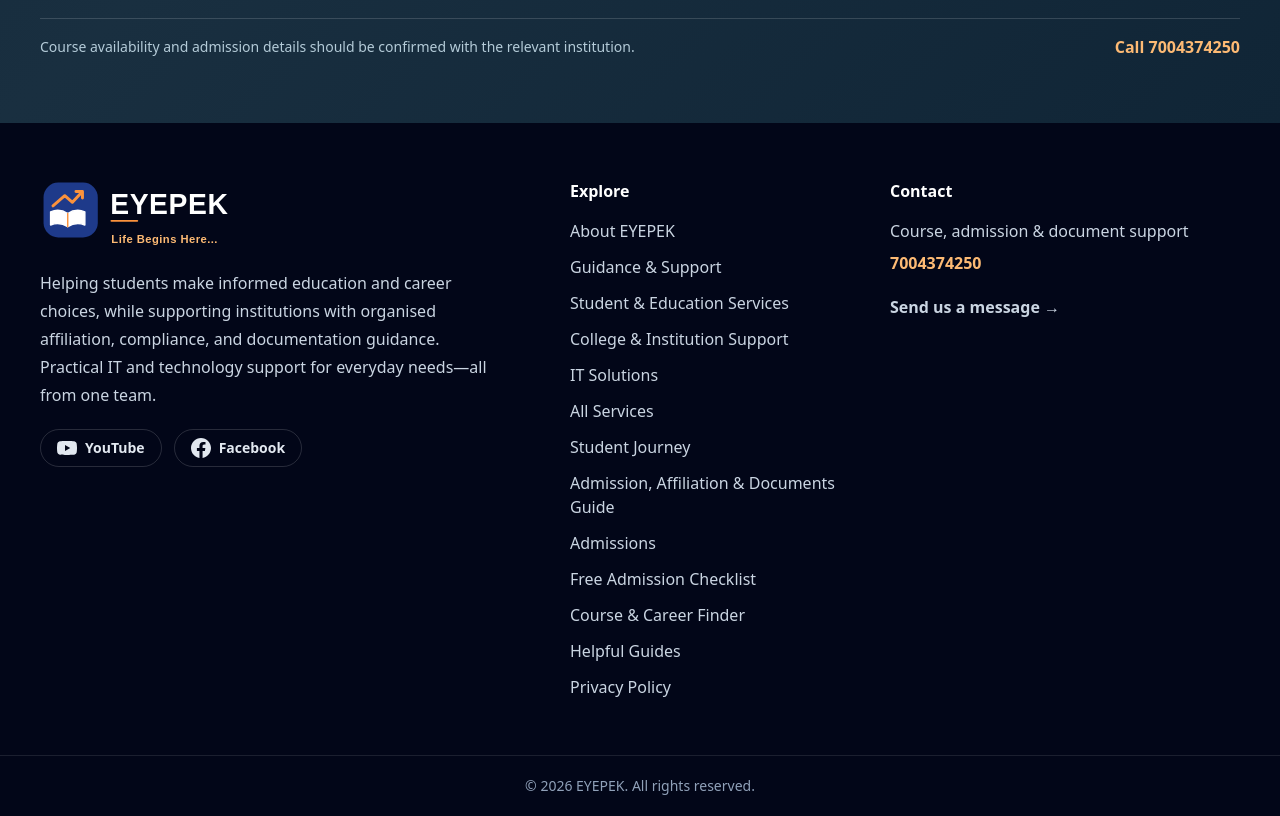
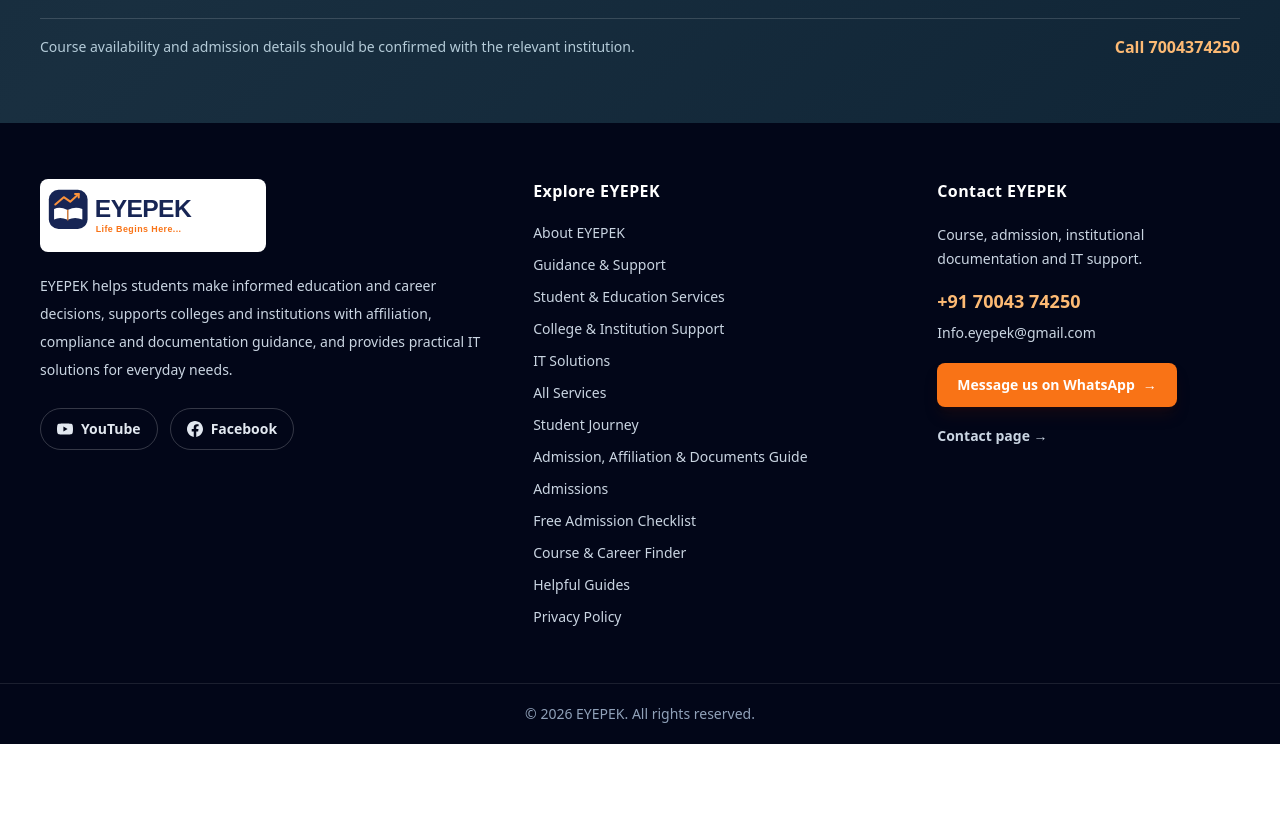
Before and after one commit to eyepek/EYEPEK, a React (Vite) app: page / in a window 1280 px wide. Shown: the part 10445-11261 px from the top of the page. After the commit the page ends 11189 px from the top, so only its background shows below. Built offline with nearby package versions, Linux system fonts and the light colour scheme.

Commit message:
Improve EYEPEK footer content, branding and responsive layout

```diff
--- a/src/components/Footer.jsx
+++ b/src/components/Footer.jsx
@@ -4,49 +4,77 @@ import { useLanguage } from '../LanguageContext';
 
 const Footer = () => {
   const { t } = useLanguage();
+
+  const exploreLinks = [
+    { label: 'About EYEPEK', labelHi: 'EYEPEK के बारे में', href: '/#about' },
+    { label: 'Guidance & Support', labelHi: 'मार्गदर्शन और सहायता', href: '/#learning' },
+    { label: 'Student & Education Services', labelHi: 'छात्र और शिक्षा सेवाएँ', to: '/services/education' },
+    { label: 'College & Institution Support', labelHi: 'कॉलेज और संस्थान सहायता', to: '/services/business-support' },
+    { label: 'IT Solutions', labelHi: 'आईटी समाधान', to: '/services/it-support' },
+    { label: 'All Services', labelHi: 'सभी सेवाएँ', href: '/#student-support' },
+    { label: 'Student Journey', labelHi: 'छात्र यात्रा', href: '/#campus' },
+    { label: 'Admission, Affiliation & Documents Guide', labelHi: 'प्रवेश, संबद्धता और दस्तावेज़ मार्गदर्शन', href: '/#support-guide' },
+    { label: 'Admissions', labelHi: 'प्रवेश', href: '/#admissions' },
+    { label: 'Free Admission Checklist', labelHi: 'निःशुल्क प्रवेश चेकलिस्ट', to: '/admission-checklist' },
+    { label: 'Course & Career Finder', labelHi: 'कोर्स और करियर खोजें', to: '/course-finder' },
+    { label: 'Helpful Guides', labelHi: 'उपयोगी गाइड', to: '/guides' },
+    { label: 'Privacy Policy', labelHi: 'गोपनीयता नीति', href: '/privacy-policy.html' },
+  ];
+
   return (
     <footer className='bg-slate-950 text-white'>
-    <div className='mx-auto grid max-w-7xl gap-10 px-6 py-14 md:grid-cols-[1.4fr_0.8fr_1fr] md:px-10'>
+      <div className='mx-auto grid max-w-7xl gap-10 px-5 py-12 sm:px-6 md:grid-cols-[1.25fr_1fr_0.85fr] md:gap-12 md:px-10 md:py-14'>
         <div>
-        <img src='/images/eyepek-college-logo-light.svg' alt='EYEPEK' className='block h-auto w-[230px]' />
-        <p className='mt-4 max-w-md leading-7 text-slate-300'>{t('Helping students make informed education and career choices, while supporting institutions with organised affiliation, compliance, and documentation guidance. Practical IT and technology support for everyday needs—all from one team.', 'छात्रों को शिक्षा और करियर के बेहतर विकल्प समझने में मदद, और संस्थानों को संबद्धता, अनुपालन व दस्तावेज़ीकरण में व्यवस्थित मार्गदर्शन। रोज़मर्रा की तकनीकी सहायता भी—एक ही टीम से।')}</p>
-        <div className='mt-5 flex flex-wrap gap-3'>
-          <a href='https://www.youtube.com/@eyepek' target='_blank' rel='noreferrer' aria-label='Visit EYEPEK on YouTube (opens in a new tab)' className='inline-flex items-center gap-2 rounded-full border border-white/15 px-4 py-2 text-sm font-semibold text-slate-200 transition hover:border-red-500 hover:bg-red-600 hover:text-white'>
-            <svg aria-hidden='true' viewBox='0 0 24 24' className='h-5 w-5 fill-current'><path d='M23.5 6.2a3 3 0 0 0-2.1-2.1C19.5 3.6 12 3.6 12 3.6s-7.5 0-9.4.5A3 3 0 0 0 .5 6.2 31 31 0 0 0 0 12a31 31 0 0 0 .5 5.8 3 3 0 0 0 2.1 2.1c1.9.5 9.4.5 9.4.5s7.5 0 9.4-.5a3 3 0 0 0 2.1-2.1A31 31 0 0 0 24 12a31 31 0 0 0-.5-5.8ZM9.6 15.6V8.4l6.3 3.6-6.3 3.6Z' /></svg>
+          <Link to='/' aria-label='EYEPEK home' className='inline-flex rounded-lg bg-white p-2'>
+            <img src='/images/eyepek-logo.svg' alt='EYEPEK' className='block h-auto w-[190px] sm:w-[210px]' />
+          </Link>
+          <p className='mt-5 max-w-md text-sm leading-7 text-slate-300'>
+            {t(
+              'EYEPEK helps students make informed education and career decisions, supports colleges and institutions with affiliation, compliance and documentation guidance, and provides practical IT solutions for everyday needs.',
+              'EYEPEK छात्रों को शिक्षा और करियर से जुड़े सही निर्णय लेने में मदद करता है। हम कॉलेजों और संस्थानों को संबद्धता, अनुपालन और दस्तावेज़ीकरण में मार्गदर्शन देते हैं तथा रोज़मर्रा की ज़रूरतों के लिए व्यावहारिक आईटी सहायता भी प्रदान करते हैं।'
+            )}
+          </p>
+          <div className='mt-6 flex flex-wrap gap-3'>
+            <a href='https://www.youtube.com/@eyepek' target='_blank' rel='noreferrer' aria-label='Visit EYEPEK on YouTube (opens in a new tab)' className='inline-flex items-center gap-2 rounded-full border border-white/20 px-4 py-2.5 text-sm font-semibold text-slate-200 transition hover:border-red-500 hover:bg-red-600 hover:text-white'>
+              <svg aria-hidden='true' viewBox='0 0 24 24' className='h-4 w-4 fill-current'><path d='M23.5 6.2a3 3 0 0 0-2.1-2.1C19.5 3.6 12 3.6 12 3.6s-7.5 0-9.4.5A3 3 0 0 0 .5 6.2 31 31 0 0 0 0 12a31 31 0 0 0 .5 5.8 3 3 0 0 0 2.1 2.1c1.9.5 9.4.5 9.4.5s7.5 0 9.4-.5a3 3 0 0 0 2.1-2.1A31 31 0 0 0 24 12a31 31 0 0 0-.5-5.8ZM9.6 15.6V8.4l6.3 3.6-6.3 3.6Z' /></svg>
               YouTube
             </a>
-          <a href='https://www.facebook.com/share/1E6U716f8p/' target='_blank' rel='noreferrer' aria-label='Visit EYEPEK on Facebook (opens in a new tab)' className='inline-flex items-center gap-2 rounded-full border border-white/15 px-4 py-2 text-sm font-semibold text-slate-200 transition hover:border-blue-500 hover:bg-blue-600 hover:text-white'>
-            <svg aria-hidden='true' viewBox='0 0 24 24' className='h-5 w-5 fill-current'><path d='M24 12.07C24 5.4 18.63 0 12 0S0 5.4 0 12.07c0 6.02 4.39 11 10.13 11.93v-8.43H7.08v-3.5h3.05V9.4c0-3.03 1.8-4.7 4.55-4.7 1.32 0 2.7.24 2.7.24v2.98h-1.52c-1.5 0-1.97.94-1.97 1.9v2.25h3.35l-.54 3.5h-2.81V24C19.61 23.07 24 18.1 24 12.07Z' /></svg>
+            <a href='https://www.facebook.com/share/1E6U716f8p/' target='_blank' rel='noreferrer' aria-label='Visit EYEPEK on Facebook (opens in a new tab)' className='inline-flex items-center gap-2 rounded-full border border-white/20 px-4 py-2.5 text-sm font-semibold text-slate-200 transition hover:border-blue-500 hover:bg-blue-600 hover:text-white'>
+              <svg aria-hidden='true' viewBox='0 0 24 24' className='h-4 w-4 fill-current'><path d='M24 12.07C24 5.4 18.63 0 12 0S0 5.4 0 12.07c0 6.02 4.39 11 10.13 11.93v-8.43H7.08v-3.5h3.05V9.4c0-3.03 1.8-4.7 4.55-4.7 1.32 0 2.7.24 2.7.24v2.98h-1.52c-1.5 0-1.97.94-1.97 1.9v2.25h3.35l-.54 3.5h-2.81V24C19.61 23.07 24 18.1 24 12.07Z' /></svg>
               Facebook
             </a>
           </div>
         </div>
+
         <div>
-        <h3 className='font-bold text-white'>{t('Explore', 'देखें')}</h3>
-        <ul className='mt-4 space-y-3 text-slate-300'>
-          <li><a href='/#about' className='hover:text-orange-300'>{t('About EYEPEK', 'EYEPEK के बारे में')}</a></li>
-          <li><a href='/#learning' className='hover:text-orange-300'>{t('Guidance & Support', 'मार्गदर्शन और सहायता')}</a></li>
-          <li><Link to='/services/education' className='hover:text-orange-300'>{t('Student & Education Services', 'छात्र और शिक्षा सेवाएँ')}</Link></li>
-          <li><Link to='/services/business-support' className='hover:text-orange-300'>{t('College & Institution Support', 'कॉलेज और संस्थान सहायता')}</Link></li>
-          <li><Link to='/services/it-support' className='hover:text-orange-300'>{t('IT Solutions', 'आईटी समाधान')}</Link></li>
-          <li><a href='/#student-support' className='hover:text-orange-300'>{t('All Services', 'सभी सेवाएँ')}</a></li>
-          <li><a href='/#campus' className='hover:text-orange-300'>{t('Student Journey', 'छात्र यात्रा')}</a></li>
-          <li><a href='/#support-guide' className='hover:text-orange-300'>{t('Admission, Affiliation & Documents Guide', 'प्रवेश, संबद्धता और दस्तावेज़ मार्गदर्शन')}</a></li>
-          <li><a href='/#admissions' className='hover:text-orange-300'>{t('Admissions', 'प्रवेश')}</a></li>
-          <li><Link to='/admission-checklist' className='hover:text-orange-300'>{t('Free Admission Checklist', 'निःशुल्क प्रवेश दस्तावेज़ सूची')}</Link></li>
-          <li><Link to='/course-finder' className='hover:text-orange-300'>{t('Course & Career Finder', 'कोर्स और करियर खोजें')}</Link></li>
-          <li><Link to='/guides' className='hover:text-orange-300'>{t('Helpful Guides', 'उपयोगी मार्गदर्शिकाएँ')}</Link></li>
-          <li><a href='/privacy-policy.html' className='hover:text-orange-300'>{t('Privacy Policy', 'गोपनीयता नीति')}</a></li>
+          <h3 className='text-base font-bold tracking-wide text-white'>{t('Explore EYEPEK', 'EYEPEK देखें')}</h3>
+          <ul className='mt-5 grid grid-cols-1 gap-x-5 gap-y-3 text-sm text-slate-300 sm:grid-cols-2 md:grid-cols-1'>
+            {exploreLinks.map((item) => (
+              <li key={item.label}>
+                {item.to ? (
+                  <Link to={item.to} className='transition-colors hover:text-orange-300'>{t(item.label, item.labelHi)}</Link>
+                ) : (
+                  <a href={item.href} className='transition-colors hover:text-orange-300'>{t(item.label, item.labelHi)}</a>
+                )}
+              </li>
+            ))}
           </ul>
         </div>
+
         <div>
-        <h3 className='font-bold text-white'>{t('Contact', 'संपर्क')}</h3>
-        <p className='mt-4 text-slate-300'>{t('Course, admission & document support', 'कोर्स, प्रवेश और दस्तावेज़ सहायता')}</p>
-        <a href='tel:7004374250' className='mt-2 inline-block font-bold text-orange-300 hover:text-white'>7004374250</a>
-        <p className='mt-5'><Link to='/contact' className='font-semibold text-slate-300 hover:text-orange-300'>{t('Send us a message →', 'हमें संदेश भेजें →')}</Link></p>
+          <h3 className='text-base font-bold tracking-wide text-white'>{t('Contact EYEPEK', 'EYEPEK से संपर्क करें')}</h3>
+          <p className='mt-5 text-sm leading-6 text-slate-300'>{t('Course, admission, institutional documentation and IT support.', 'कोर्स, प्रवेश, संस्थागत दस्तावेज़ और आईटी सहायता।')}</p>
+          <a href='tel:+917004374250' className='mt-4 inline-flex items-center gap-2 text-lg font-bold text-orange-300 transition hover:text-white'>+91 70043 74250</a>
+          <a href='mailto:Info.eyepek@gmail.com' className='mt-2 block break-all text-sm text-slate-300 transition hover:text-orange-300'>Info.eyepek@gmail.com</a>
+          <a href='https://wa.me/917004374250' target='_blank' rel='noreferrer' className='mt-5 inline-flex items-center justify-center rounded-lg bg-orange-500 px-5 py-3 text-sm font-bold text-white shadow-lg shadow-orange-950/30 transition hover:bg-orange-600'>
+            {t('Message us on WhatsApp', 'WhatsApp पर संदेश भेजें')} <span aria-hidden='true' className='ml-2'>→</span>
+          </a>
+          <p className='mt-4'><Link to='/contact' className='text-sm font-semibold text-slate-300 transition hover:text-orange-300'>{t('Contact page', 'संपर्क पेज')} →</Link></p>
         </div>
       </div>
-    <div className='border-t border-white/10 px-6 py-5 text-center text-sm text-slate-400'>© {new Date().getFullYear()} EYEPEK. All rights reserved.</div>
+      <div className='border-t border-white/10 px-5 py-5 text-center text-xs text-slate-400 sm:text-sm'>
+        © {new Date().getFullYear()} EYEPEK. {t('All rights reserved.', 'सर्वाधिकार सुरक्षित।')}
+      </div>
     </footer>
   );
 };
```
Lines whose indentation alone changed are shown as unchanged.
